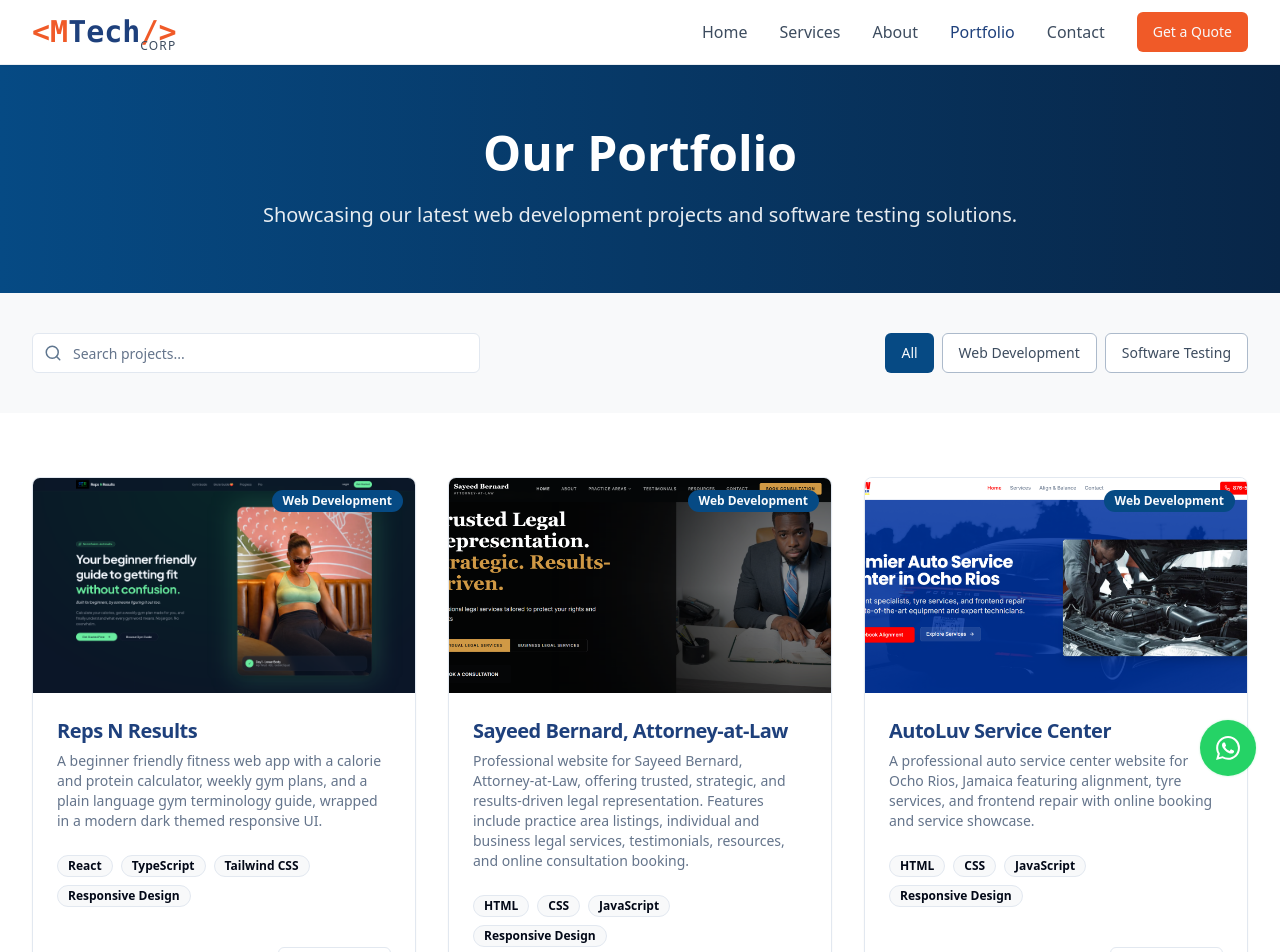
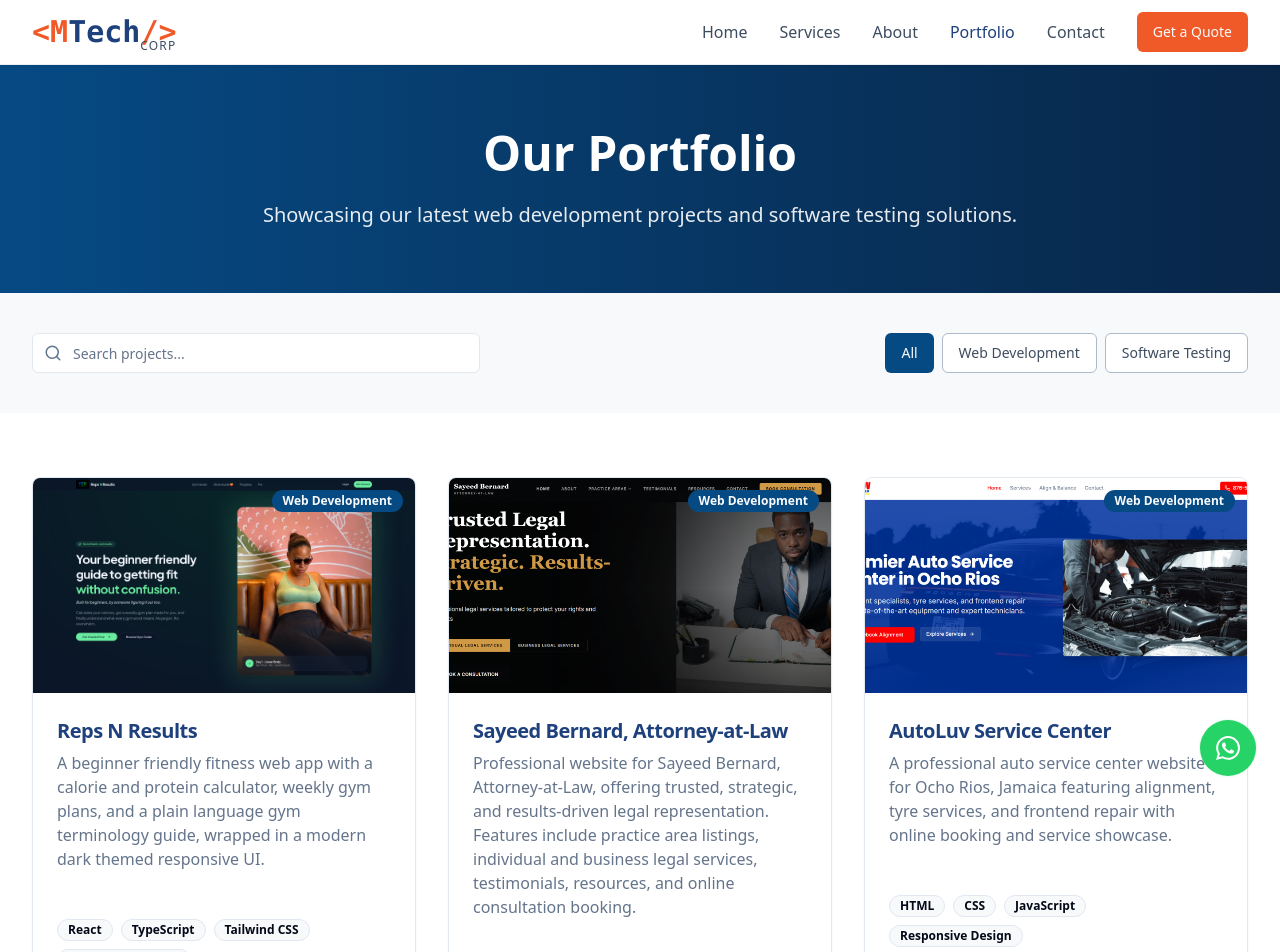
Before and after one commit to Moya876/mtech-digital-hub, a React (Vite) app: page /portfolio in a window 1280 px wide. Shown: the top 952 px of the page. Built offline with nearby package versions, Linux system fonts and the light colour scheme.

Commit message:
Changes
Co-authored-by: Moya876 <93607404+Moya876@users.noreply.github.com>

```diff
--- a/src/components/ProjectCard.tsx
+++ b/src/components/ProjectCard.tsx
@@ -24,7 +24,7 @@ const ProjectCard = ({
   category
 }: ProjectCardProps) => {
   return (
-    <Card className="overflow-hidden transition-all duration-300 hover:shadow-lg hover:-translate-y-1">
+    <Card className="overflow-hidden h-full transition-all duration-300 hover:shadow-lg hover:-translate-y-1">
       <div className="relative aspect-video overflow-hidden">
         <img
           src={image}
@@ -34,12 +34,12 @@ const ProjectCard = ({
         />
         <Badge className="absolute top-3 right-3 bg-mtechBlue-800">{category}</Badge>
       </div>
-      <CardHeader>
-        <CardTitle className="text-xl text-mtechNavy">{title}</CardTitle>
-        <CardDescription>{description}</CardDescription>
+      <CardHeader className="p-5 sm:p-6">
+        <CardTitle className="text-lg sm:text-xl text-mtechNavy">{title}</CardTitle>
+        <CardDescription className="text-sm sm:text-base">{description}</CardDescription>
       </CardHeader>
-      <CardContent>
-        <div className="flex flex-wrap gap-2 mb-4">
+      <CardContent className="p-5 sm:p-6 pt-0">
+        <div className="flex flex-wrap gap-2 mb-1">
           {technologies.map((tech, index) => (
             <Badge key={index} variant="outline" className="bg-mtechGray-50">
               {tech}
```
